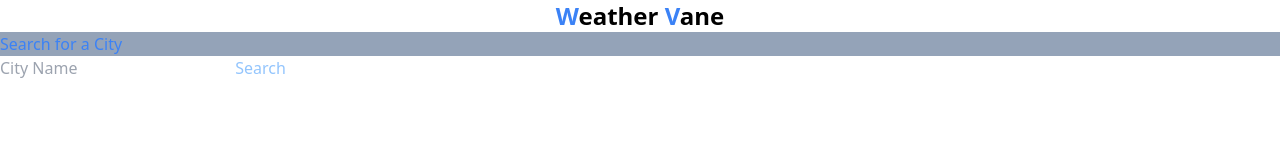
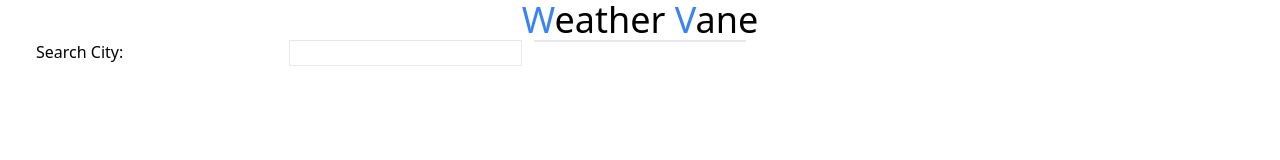
Before and after one commit to liquidmonks/weather-dashboard, a website: page index.html in a window 1280 px wide. Drawn offline with Linux system fonts and the light colour scheme.

Commit message:
index.html header section includes styling property:values using tailwindcss syntax.

```diff
--- a/index.html
+++ b/index.html
@@ -11,29 +11,56 @@
 
 <body>
 
-    <!-- Create a header with H1 tag -->
+    <!-- Header Section -->
     <header>
-        <div class="justify-content-center bg-inherit font-bold text-sky-500 mx px-1">
-            <div class="row">
-                <div class="colo-12 col-sm-12 col-md-12">
-                    <h1 class="text-center text-2xl text-blue-500">W<span class="text-black">eather</span> V<span
+        <section class="justify-content-center bg-blue text-white mx-0 px-1">
+            <div class="flex flex-wrap">
+                <div class="w-full sm:w-full pr-4 pl-4 md:w-full pr-4 pl-4">
+                    <h1 class="text-4xl text-center w-full text-blue-500">W<span class="text-black">eather</span> V<span
                             class="text-black">ane</span></h1>
                 </div>
             </div>
-        </div>
+        </section>
     </header>
 
-    <!-- Create a main tag with section classes -->
+    <!-- Main Container Section -->
 
     <main>
-        <section class="search text-blue-300">
-            <!-- TODO: Create div for sub-sections (search-box) -->
-            <h2 class="text-blue-500 bg-slate-400">Search for a City</h2>
-            <form>
-                <!-- TODO: Create div for sub-sections (search-form) -->
-                <input type="text" placeholder="City Name">
-                <button type="submit">Search</button>
-            </form>
+        <section class="container mx-auto sm:px-4 max-w-full mx-auto sm:px-4">
+            <!-- Input Card Row -->
+            <div class="row">
+
+                <div class="columns-5 bg-grey border-spacing-1">
+
+                    <div class="searchBox row mx-5">
+                        <h3>Search City:</h3>
+                    </div>
+
+                    <div class="searchInput row ml-5">
+
+                        <input class="border" type="text" id="searchCity">
+
+                        <button type="button" class="btn btnMain btn-md border-0" id="btnSearch">
+                            <span class="oi oi-magnifying-glass"></span>
+
+                        </button>
+
+                    </div>
+
+                    <div class="list-group row m-5" id="pastCities"></div>
+                    <div class="col-9">
+
+                        <div class="row border m-3" id="searchCity"></div>
+                        <div class="row m-3" id="resultsCity"></div>
+
+
+                    </div>
+
+                </div>
+
+            </div>
+
+
         </section>
 
 
```
Also changed, not shown: assets/css/dist/output.css.
